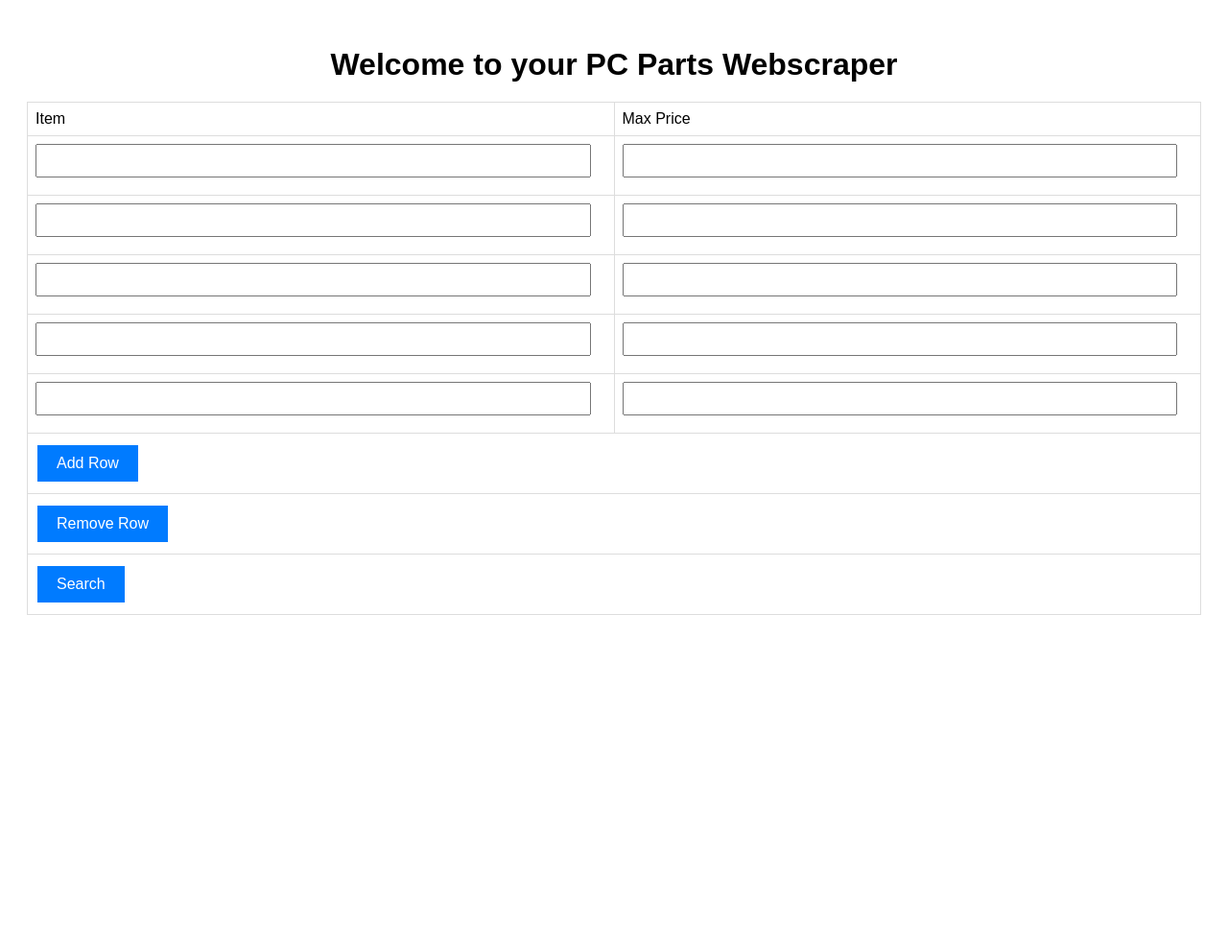
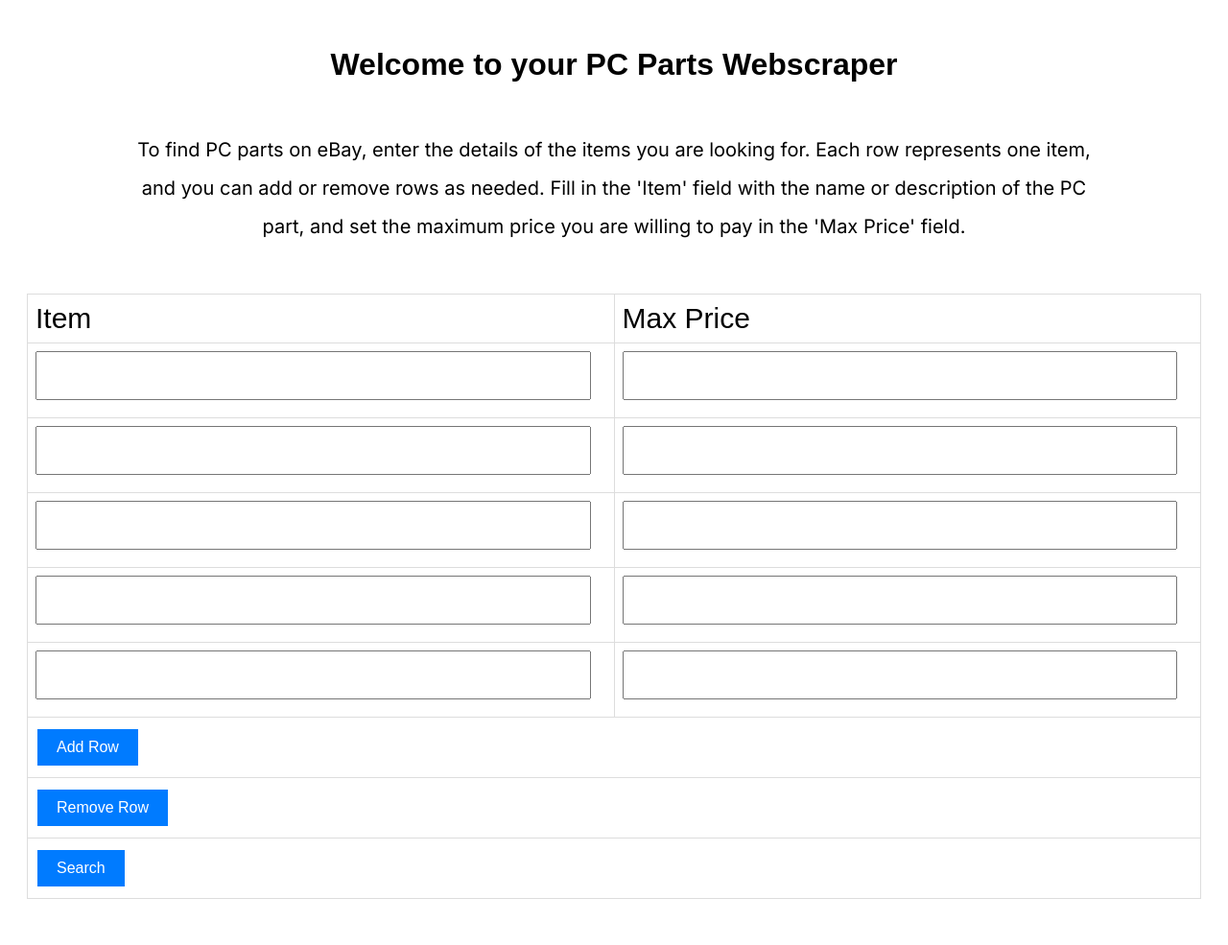
Before and after one commit to seanxu123/PC-Parts-Searcher, a Flask app: page / in a window 1280 px wide. Shown: the whole page at 96% size. Before the commit the page ends 641 px from the top, so only its background shows below. Run offline with Flask 3, Linux system fonts and the light colour scheme.

Commit message:
Changes: - Updated CSS file - Added descripton - Created new CSS file for results

```diff
--- a/static/style.css
+++ b/static/style.css
@@ -1,5 +1,10 @@
+input[type="text"] {
+   font-size: 26px;
+}
+
+
 body {
-    font-family: Arial, sans-serif;
+   font-family: 'Arial', sans-serif;
    padding: 20px;
 }
 
@@ -7,6 +12,7 @@ body {
 h1 {
    text-align: center;
    margin-bottom: 20px;
+
 }
 
 
@@ -26,6 +32,8 @@ body {
    border: 1px solid #ddd;
    padding: 8px;
    text-align: left;
+   font-size:30px;
+   font-weight:10%
 }
 
 
@@ -35,7 +43,6 @@ body {
    box-sizing: border-box;
    margin-bottom: 10px;
 }
-
 
 input[type="button"],
 input[type="submit"] {
@@ -56,3 +63,14 @@ input[type="button"]:hover,
 input[type="submit"]:hover {
    background-color: #0056b3;
 }
+p {
+   font-size: 20px; /* Adjust the font size */
+   text-align:center;
+   margin: auto;
+   width: 1000px;
+   padding: 30px;
+   font-family: 'Inter', sans-serif;
+   line-height:2;
+
+
+ }
--- a/templates/index.html
+++ b/templates/index.html
@@ -4,10 +4,18 @@
       <meta charset = "UTF-8">
       <title>Ebay Webscraper</title>
       <link rel="stylesheet" href="{{ url_for('static', filename='style.css') }}">
+      <link rel="stylesheet" href="https://fonts.googleapis.com/css?family=Inter">
       <script src="{{ url_for('static', filename='script.js') }}"></script>
   </head>
   <body>
       <h1>Welcome to your PC Parts Webscraper</h1>
+      <p>
+        To find PC parts on eBay, enter the details of the items you are looking for.
+        Each row represents one item, and you can add or remove rows as needed.
+        Fill in the 'Item' field with the name or description of the PC part, and
+        set the maximum price you are willing to pay in the 'Max Price' field.
+    </p>
+
       <form id = "searchForm" name = "passdata" action="."  method="post" target = "_blank">
           <table id = "myTable" border="1">
               <tr>
--- a/templates/tabs_opener.html
+++ b/templates/tabs_opener.html
@@ -22,7 +22,7 @@
                 var cssLink = tab.document.createElement("link");
                 cssLink.rel = "stylesheet";
                 cssLink.type = "text/css";
-                cssLink.href = "{{ url_for('static', filename='style.css') }}";
+                cssLink.href = "{{ url_for('static', filename='style2.css') }}";
                 tab.document.head.appendChild(cssLink);
 
                 tab.document.write("<h1>Search Results for: " + items[index]);
```
Also changed, not shown: static/style2.css (added, +16 -0 lines). Lines whose indentation alone changed are shown as unchanged.
